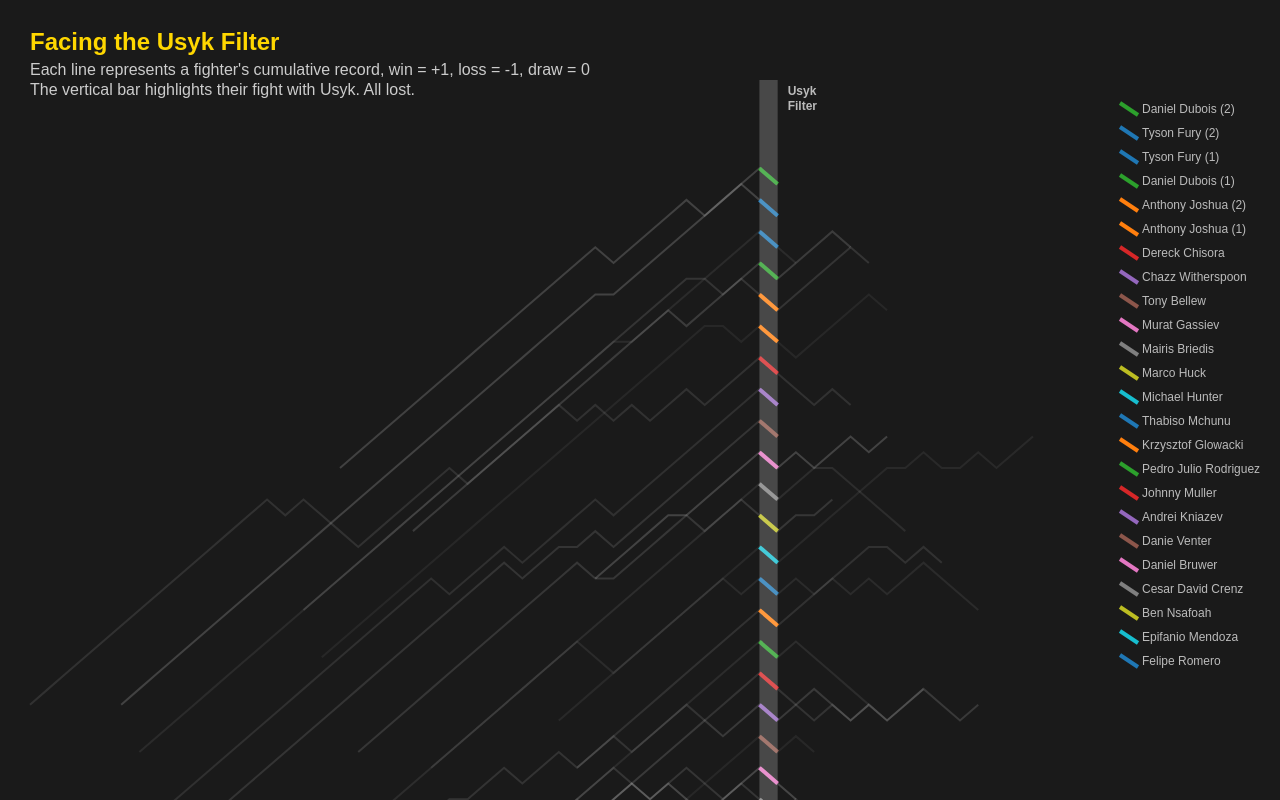
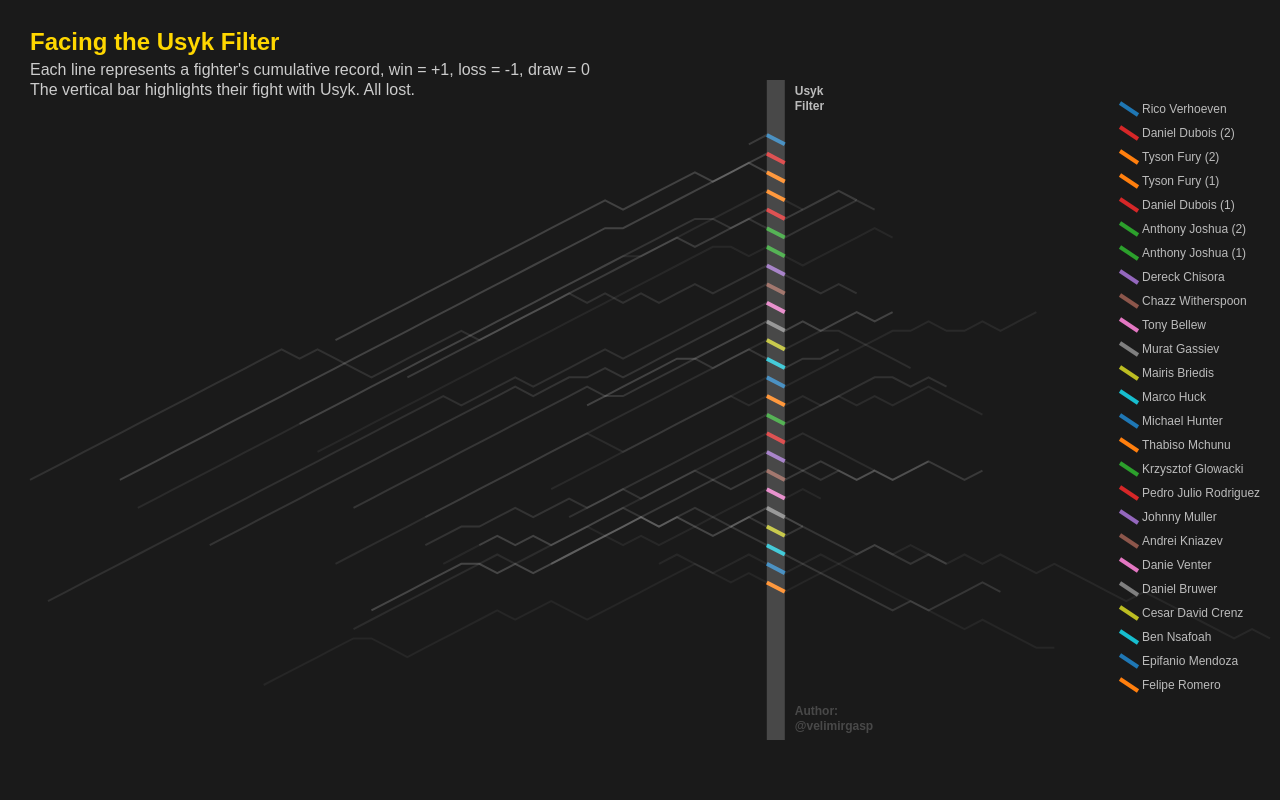
Before and after one commit to veli-gasparovic/usyk, a plain HTML site: page index.html in a window 1280 px wide. Shown: the top 800 px of the page. Drawn offline with nearby package versions, Linux system fonts and the light colour scheme.

Commit message:
Add Usyk vs Verhoeven bout, fix short-career rendering, dynamic height, pin D3
- bouts.csv: add Usyk-Rico Verhoeven (TKO, 2026-05-23) to both records
- script.js: draw baseline point before first fight so two-fight careers render
- styles.css: chart container fills viewport height instead of fixed 1200px
- index.html/bud.html: pin D3 to 7.9.0 via jsDelivr (official CDN)

Co-Authored-By: Claude Fable 5 <noreply@anthropic.com>

```diff
--- a/bouts.csv
+++ b/bouts.csv
@@ -1,4 +1,5 @@
 Opponent 1,Opponent 2,Result,Method,Date
+Oleksandr Usyk,Rico Verhoeven,Win,TKO,2026-05-23
 Oleksandr Usyk,Daniel Dubois,Win,KO,2025-07-19
 Oleksandr Usyk,Tyson Fury,Win,UD,2024-12-21
 Oleksandr Usyk,Tyson Fury,Win,SD,2024-05-18
@@ -23,6 +24,8 @@ Oleksandr Usyk,Cesar David Crenz,Win,KO,2014-05-31
 Oleksandr Usyk,Ben Nsafoah,Win,KO,2014-04-26
 Oleksandr Usyk,Epifanio Mendoza,Win,TKO,2013-12-14
 Oleksandr Usyk,Felipe Romero,Win,TKO,2013-11-09
+Rico Verhoeven,Oleksandr Usyk,Loss,TKO,2026-05-23
+Rico Verhoeven,Janos Finfera,Win,KO,2014-04-26
 Tyson Fury,Oleksandr Usyk,Loss,UD,2024-12-21
 Tyson Fury,Oleksandr Usyk,Loss,SD,2024-05-18
 Tyson Fury,Francis NGannou,Win,SD,2023-10-28
--- a/bud.html
+++ b/bud.html
@@ -5,7 +5,7 @@
     <meta name="viewport" content="width=device-width, initial-scale=1.0" />
     <title>Usyk Boxing Records Visualization</title>
     <link rel="stylesheet" href="styles.css" />
-    <script src="https://d3js.org/d3.v7.min.js"></script>
+    <script src="https://cdn.jsdelivr.net/npm/d3@7.9.0/dist/d3.min.js"></script>
 
     <script type="text/javascript">
       (function (f, b) {
--- a/index.html
+++ b/index.html
@@ -5,7 +5,7 @@
     <meta name="viewport" content="width=device-width, initial-scale=1.0" />
     <title>Usyk Boxing Records Visualization</title>
     <link rel="stylesheet" href="styles.css" />
-    <script src="https://d3js.org/d3.v7.min.js"></script>
+    <script src="https://cdn.jsdelivr.net/npm/d3@7.9.0/dist/d3.min.js"></script>
 
     <script type="text/javascript">
       (function (f, b) {
--- a/script.js
+++ b/script.js
@@ -186,6 +186,16 @@ class BoxingRecordsChart {
 
       // Use the specific Usyk fight index for this trajectory
       const usykFightIndex = boxerData.usykFightIndex;
+
+      // Baseline point before the first fight, so the first fight's
+      // win/loss renders as a visible stroke
+      points.push({
+        x: (-1 - usykFightIndex + USYK_FIGHT_X) * 2,
+        y: startingY,
+        fight: null,
+        boxer: boxerData.boxer,
+        isUsykFight: false,
+      });
 
       fights.forEach((fight, index) => {
         let adjustedIndex = index;
--- a/styles.css
+++ b/styles.css
@@ -15,7 +15,7 @@ body {
     /* width: 100vw; */
     max-width: 1600px;
     max-height: 1200px;
-    height: 1200px;
+    height: 100vh;
     position: relative;
     background-color: #1a1a1a;
 }
```
